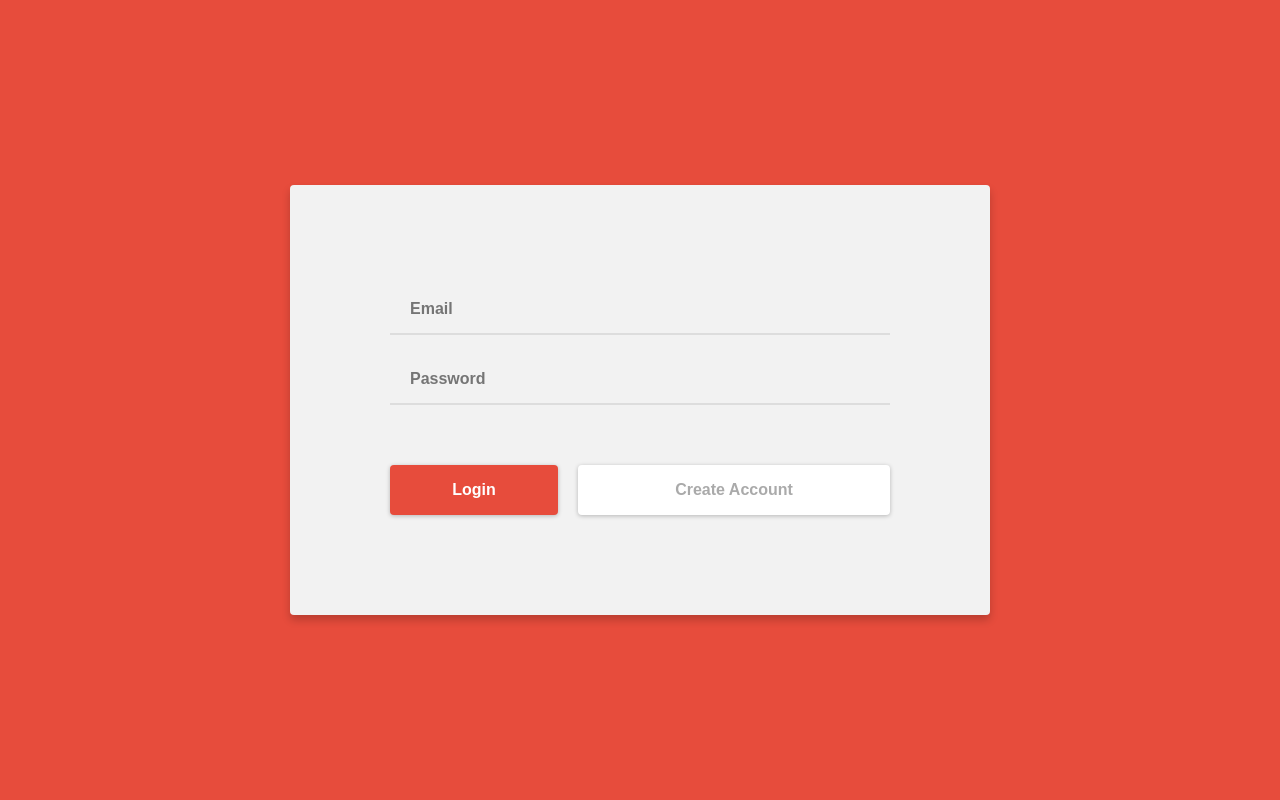
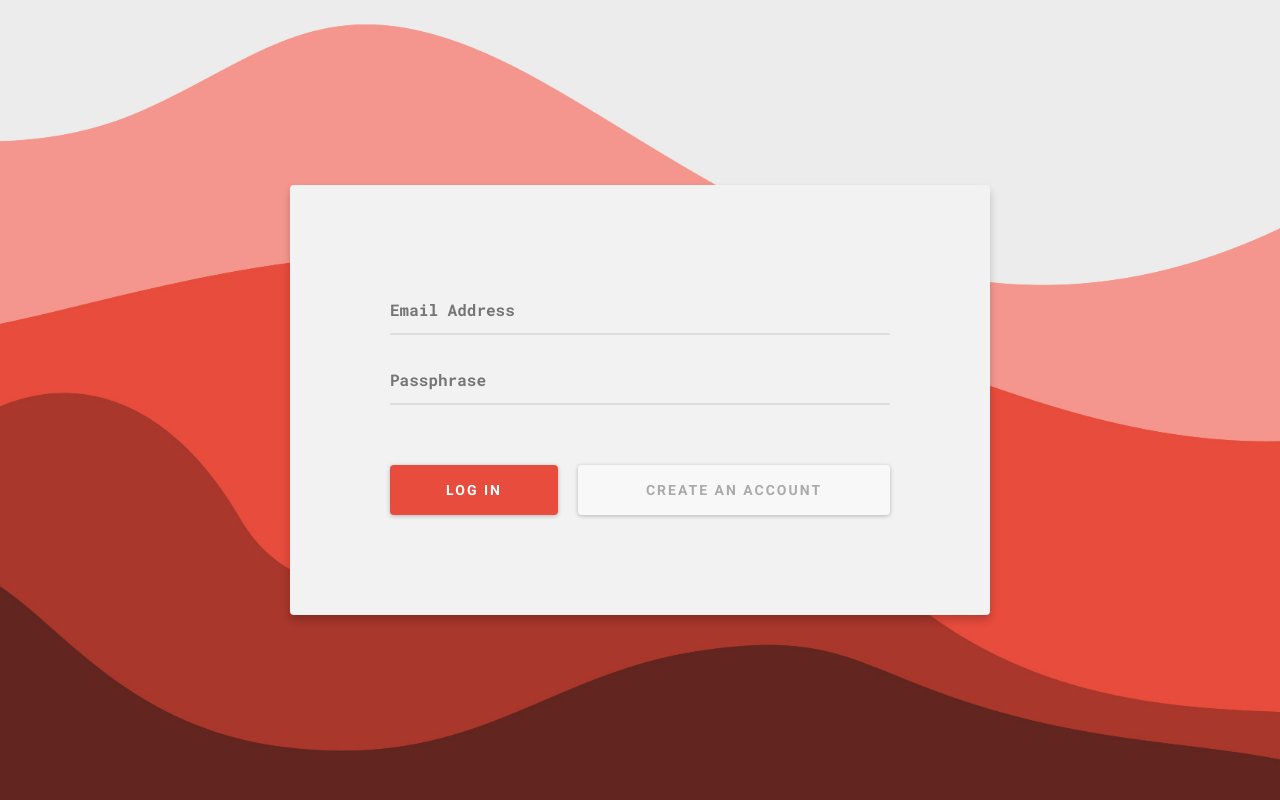
Before and after one commit to MatthewMartino/MakeNShare, a PHP site: page /html/login.html in a window 1280 px wide. Run offline with PHP 8.4, Linux system fonts and the light colour scheme.

Commit message:
Updated style for login page. New bg image as well as fonts and spacing.

```diff
--- a/html/login.html
+++ b/html/login.html
@@ -4,15 +4,17 @@
 	<head>
 		<title>MakeNShare</title>
 		<link rel="stylesheet" type="text/css" href="../stylesheets/login.css">
+		<link href="https://fonts.googleapis.com/css?family=Roboto+Mono:700" rel="stylesheet">
+		<link href="https://fonts.googleapis.com/css?family=Roboto:700" rel="stylesheet">
 	</head>
 
 	<body>
 		<div class="container">
 			<form action="">
-  				<input type="text" name="email" placeholder="Email" class="textbox" id="email-box"><br>
-  				<input type="password" name="password" placeholder="Password" class="textbox" id="password-box"><br>
-  				<input type="submit" value="Login" class="form-button" id="login-button">
-  				<input type="button" value="Create Account" class="form-button" id="create-account-button">
+  				<input type="text" name="email" placeholder="Email Address" class="textbox" id="email-box"><br>
+  				<input type="password" name="password" placeholder="Passphrase" class="textbox" id="password-box"><br>
+  				<input type="submit" value="LOG IN" class="form-button" id="login-button">
+  				<input type="button" value="CREATE AN ACCOUNT" class="form-button" id="create-account-button">
 			</form>
 		</div>
 	</body>
--- a/stylesheets/login.css
+++ b/stylesheets/login.css
@@ -42,6 +42,8 @@ form
 	font-size: 16px;
 	font-weight: bold;
 
+	font-family: 'Roboto Mono', monospace;
+
 	color: #AAAAAA;
 
 	background-color: rgba(0,0,0,0);
@@ -51,7 +53,7 @@ form
 	border-right: none;
 	border-bottom: 2px solid #DDDDDD;
 
-	padding-left: 20px;
+	padding-left: 0px;
 	padding-right: 20px;
 
    	transition: all .25s ease-in-out;
@@ -63,6 +65,7 @@ form
 {
 
 	border-color: #AAAAAA;
+	color: #606060;
 
 }
 .textbox:focus
@@ -73,6 +76,8 @@ form
 	color: #606060;
 
 	border-bottom: none;
+
+	padding-left: 20px;
 
 	margin-bottom: 2px;
 
@@ -89,8 +94,11 @@ form
 .form-button
 {
 
-	font-size: 16px;
+	font-size: 14px;
 	font-weight: bold;
+	letter-spacing: 2px;
+
+	font-family: 'Roboto', sans-serif;
 
 	color: #FFFFFF;
 
@@ -161,7 +169,7 @@ form
 }
 #login-button:active
 {
-	color: #943126;
+	background-color: #943126;
 }
 
 #create-account-button
@@ -170,8 +178,14 @@ form
 	grid-column: 2/6;
 	grid-row-start: 4;
 
-	background-color: #FFFFFF;
+	background-color: #F8F8F8;
 	color: #AAAAAA;
+
+}
+#create-account-button:active
+{
+
+	background-color: #EEEEEE;
 
 }
 
@@ -184,6 +198,10 @@ form
 	min-height: 100%;
 
 	background-color: #E74C3C;
+	background-image: url(../img/material-bg.jpg);
+	background-size: cover;
+	background-repeat: no-repeat;
+	background-position: center center;
 
 	margin: 0px;
 
```
Also changed, not shown: img/material-bg.jpg (added).
